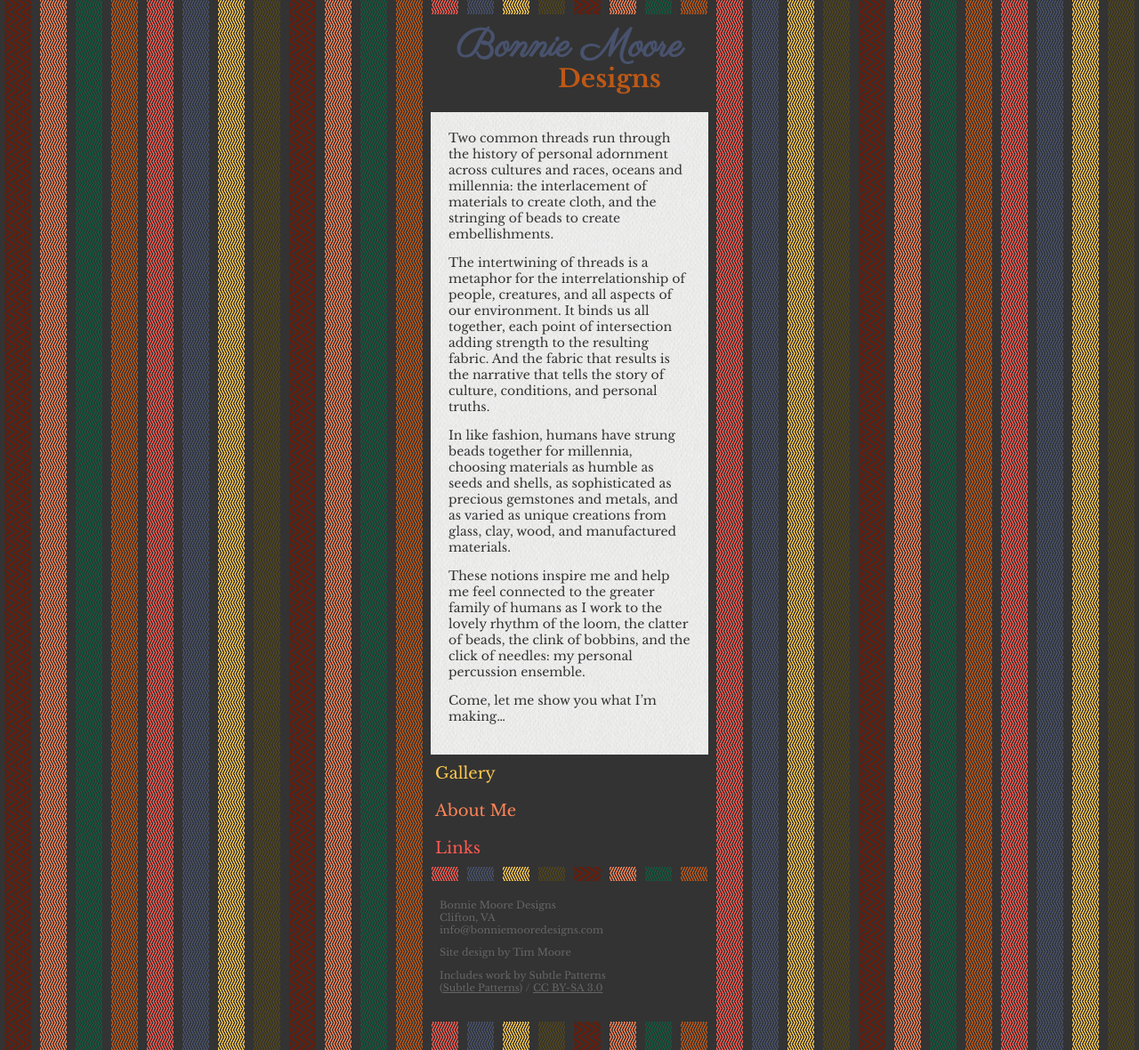
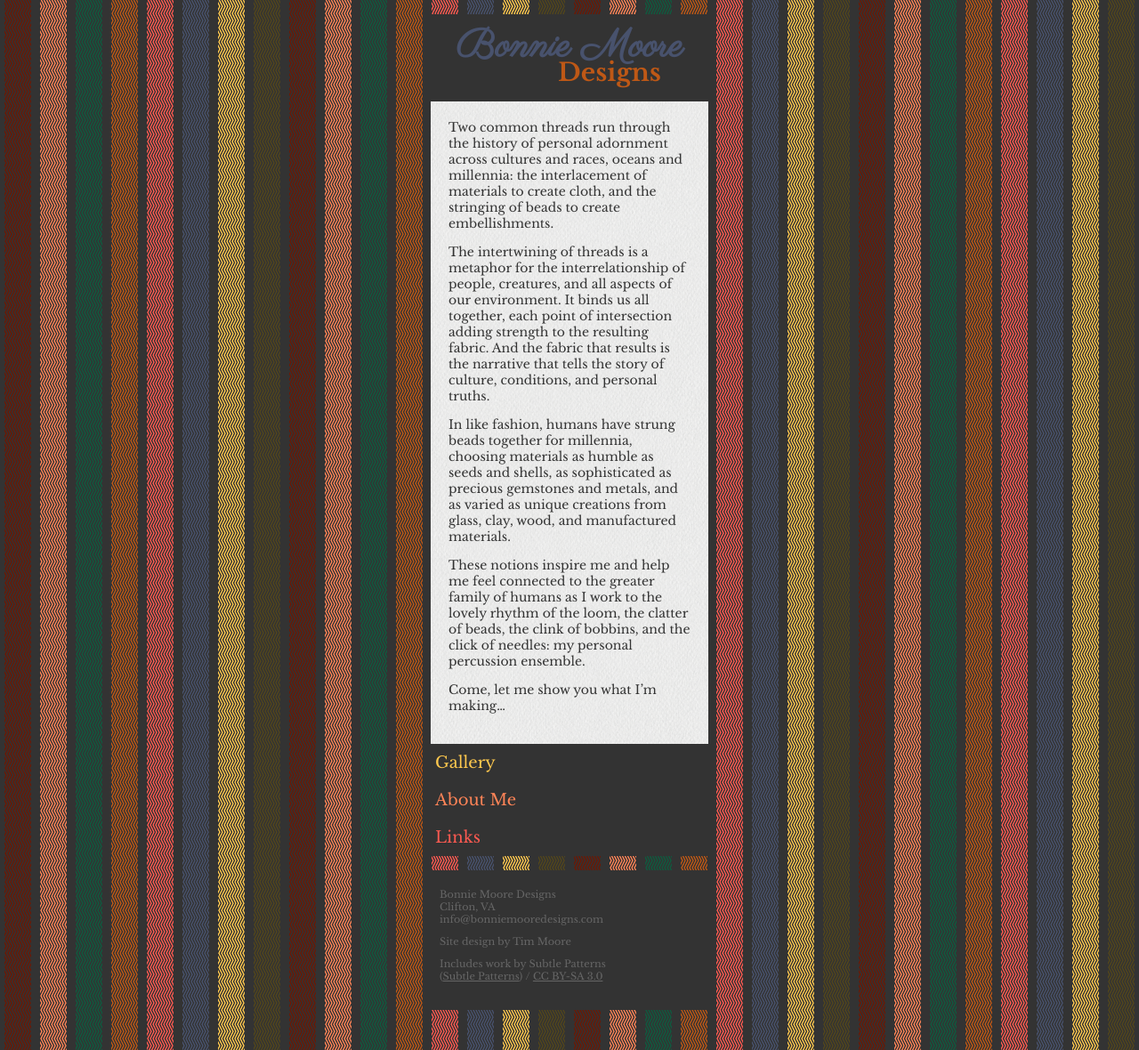
Before and after one commit to TimMoore/www.bonniemooredesigns.com, a Jekyll site: the page built from index.html, in a window 1280 px wide. Shown: the whole page at 89% size. Built offline with Jekyll 4.4.1, drawn with Linux system fonts in a browser that asks for light colours; Markdown is read by kramdown in place of the engine named in the settings.

Commit message:
Tighten the header leading.

```diff
--- a/css/main.css
+++ b/css/main.css
@@ -77,6 +77,7 @@
   font-family: 'Libre Baskerville', serif;
   font-size: 28px;
   font-weight: 700;
+  line-height: 0.8em;
   padding-left: 90px;
   position: relative;
 }
```
